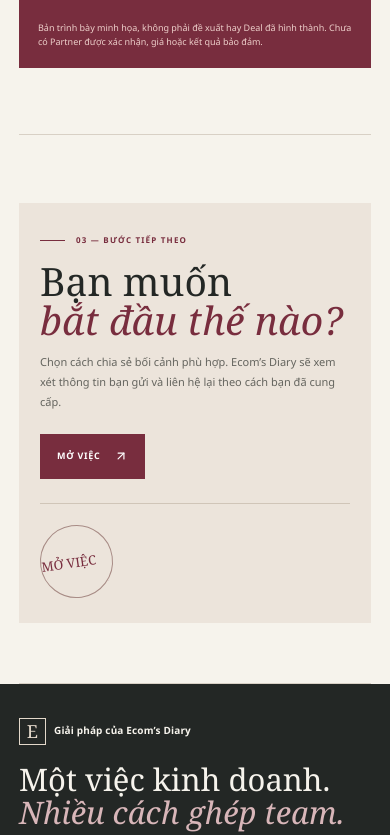
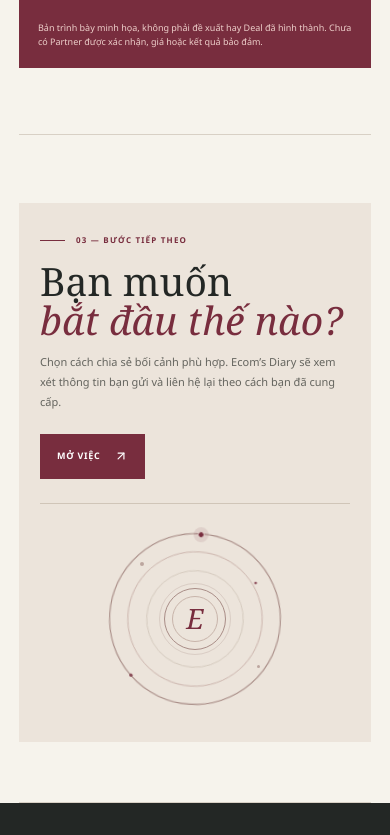
Before and after one commit to themanhhhh/demot10, a Next.js app: page / in a window 390 px wide. Shown: the part 4440-5275 px from the top of the page. Built offline with nearby package versions, Linux system fonts and the light colour scheme.

Commit message:
feat: implement animated orbit feature in StartSection with GSAP integration

```diff
--- a/src/app/globals.css
+++ b/src/app/globals.css
@@ -209,9 +209,28 @@ h1 em, h2 em { color: var(--burgundy); font-weight: 400; letter-spacing: 0; }
 .start-copy .eyebrow { margin-bottom: 19px; }
 .start-copy h2 { margin-bottom: 17px; }
 .start-copy > p:not(.eyebrow) { max-width: 470px; margin-bottom: 22px; color: #64645e; font-size: 13px; line-height: 1.8; }
-.start-aside { min-height: 260px; display: flex; flex-direction: column; align-items: center; justify-content: center; border-left: 1px solid #d0c5b8; }
-.start-seal { width: 117px; height: 117px; margin-bottom: 0; border: 1px solid #a88c86; border-radius: 50%; display: flex; align-items: center; justify-content: center; gap: 5px; color: var(--burgundy); font: 22px var(--serif); transform: rotate(-8deg); }
-.seal-arrow { align-self: flex-end; padding-bottom: 20px; font: 14px var(--sans); }
+.start-aside { min-height: 260px; display: flex; align-items: center; justify-content: center; border-left: 1px solid #d0c5b8; }
+.start-orbit { position: relative; width: min(100%, 280px); aspect-ratio: 1; display: grid; place-items: center; }
+.start-orbit__track { position: absolute; inset: 0; will-change: transform; }
+.start-orbit__svg { width: 100%; height: 100%; overflow: visible; }
+.start-orbit__ring { fill: none; stroke: #a88c86; stroke-width: 1; stroke-dasharray: 1 1; vector-effect: non-scaling-stroke; }
+.start-orbit__ring--outer { stroke: #a88c86; stroke-width: 1.1; }
+.start-orbit__ring--middle { stroke: #c5aaa3; stroke-width: .8; }
+.start-orbit__ring--inner { stroke: #d0c5b8; stroke-width: .8; }
+.start-orbit__node { fill: var(--burgundy); opacity: .76; }
+.start-orbit__satellite { position: absolute; top: 5.3%; left: calc(50% - 4px); width: 8px; height: 8px; border: 1px solid #ece4db; border-radius: 50%; background: var(--burgundy); box-shadow: 0 0 0 4px #782d3e1c; }
+.start-orbit__core { position: absolute; inset: 50% auto auto 50%; width: 82px; aspect-ratio: 1; border: 1px solid #a88c86; border-radius: 50%; display: grid; place-items: center; background: #ece4db; color: var(--burgundy); font: italic 35px/.9 var(--serif); transform: translate(-50%, -50%); }
+.start-orbit__core::before, .start-orbit__core::after { position: absolute; inset: 7px; border: 1px solid #c8b4aa; border-radius: 50%; content: ""; }
+.start-orbit__core::after { inset: -6px; border-color: #a88c8645; }
+.start-orbit__core-mark { display: inline-block; }
+.start-orbit__glint { position: absolute; width: 4px; height: 4px; border-radius: 50%; background: #a88c86; opacity: .7; }
+.start-orbit__glint--one { top: 21%; left: 22%; }
+.start-orbit__glint--two { right: 17%; bottom: 25%; width: 3px; height: 3px; }
+.start-orbit.is-active .start-orbit__satellite { animation: orbit-satellite-pulse 2.8s ease-in-out infinite; }
+.start-orbit.is-active .start-orbit__glint--one { animation: orbit-glint 3.4s ease-in-out infinite; }
+.start-orbit.is-active .start-orbit__glint--two { animation: orbit-glint 3.4s 1.2s ease-in-out infinite; }
+@keyframes orbit-satellite-pulse { 50% { box-shadow: 0 0 0 7px #782d3e0c; } }
+@keyframes orbit-glint { 50% { opacity: .25; transform: scale(.65); } }
 
 .site-footer { width: 100%; margin: 0; padding: 50px max(48px, calc((100% - 1280px) / 2)); background: var(--ink); color: var(--ivory); }
 .footer-main { width: min(100%, 1280px); margin-inline: auto; display: grid; grid-template-columns: minmax(0, 1.2fr) minmax(150px, .65fr) minmax(185px, .8fr) minmax(190px, .8fr); gap: clamp(18px, 3vw, 48px); }
@@ -447,9 +466,10 @@ h1 em, h2 em { color: var(--burgundy); font-weight: 400; letter-spacing: 0; }
   .start-copy .eyebrow { margin-bottom: 15px; }
   .start-copy h2 { margin-bottom: 13px; }
   .start-copy > p:not(.eyebrow) { font-size: 11px; }
-  .start-aside { min-height: 0; padding-top: 21px; border-top: 1px solid #d0c5b8; border-left: 0; flex-direction: row; justify-content: flex-start; gap: 18px; }
-  .start-seal { width: 73px; height: 73px; margin: 0; gap: 3px; font-size: 13px; }
-  .seal-arrow { padding-bottom: 12px; font-size: 10px; }
+  .start-aside { min-height: 0; padding-top: 17px; border-top: 1px solid #d0c5b8; border-left: 0; }
+  .start-orbit { width: min(100%, 196px); }
+  .start-orbit__core { width: 62px; font-size: 28px; }
+  .start-orbit__satellite { width: 7px; height: 7px; left: calc(50% - 3.5px); }
   .site-footer { padding: 34px 19px 14px; }
   .footer-main { grid-template-columns: 1fr; gap: 24px; padding-bottom: 24px; }
   .footer-identity { grid-column: auto; }
--- a/src/components/landing-page.tsx
+++ b/src/components/landing-page.tsx
@@ -4,6 +4,7 @@ import { lazy, Suspense, useContext, useReducer, useRef, useState } from "react"
 import type { ComponentPropsWithoutRef, KeyboardEvent, ReactNode } from "react";
 import Image from "next/image";
 import gsap from "gsap";
+import { ScrollTrigger } from "gsap/ScrollTrigger";
 import { useGSAP } from "@gsap/react";
 import {
   ArrowDown,
@@ -25,6 +26,8 @@ import { DialogFocusContext } from "@/contexts/dialog-focus-context";
 import { usePointerSpotlight } from "@/hooks/use-pointer-spotlight";
 
 const StartDialogContent = lazy(() => import("@/components/start-dialog").then((module) => ({ default: module.StartDialogContent })));
+
+gsap.registerPlugin(ScrollTrigger, useGSAP);
 
 const resources = [
   { id: "inhouse", name: "In-house", type: "NỘI LỰC", detail: "Người hiểu sản phẩm, khách hàng và nhịp vận hành bên trong doanh nghiệp.", tag: "Nền tảng bạn đang có", symbol: "◒" },
@@ -458,7 +461,67 @@ function FlowSection({
 }
 
 function StartSection() {
-  const startPanelRef = useScrollReveal<HTMLDivElement>(".start-copy > *, .start-seal");
+  const startPanelRef = useScrollReveal<HTMLDivElement>(".start-copy > *");
+  const startOrbitRef = useRef<HTMLDivElement>(null);
+
+  useGSAP(() => {
+    const orbit = startOrbitRef.current;
+    if (!orbit) return;
+
+    const track = orbit.querySelector<HTMLElement>(".start-orbit__track");
+    const rings = orbit.querySelectorAll<SVGCircleElement>(".start-orbit__ring");
+    const core = orbit.querySelector<HTMLElement>(".start-orbit__core-mark");
+    if (!track || !rings.length || !core) return;
+
+    const media = gsap.matchMedia();
+    media.add("(prefers-reduced-motion: no-preference)", () => {
+      const intro = gsap.timeline({
+        scrollTrigger: {
+          trigger: orbit,
+          start: "top 82%",
+          once: true,
+        },
+      });
+
+      intro
+        .fromTo(
+          rings,
+          { strokeDashoffset: 1, autoAlpha: 0 },
+          { strokeDashoffset: 0, autoAlpha: 1, duration: 1.05, stagger: 0.16, ease: "power2.out" },
+        )
+        .fromTo(core, { scale: 0.78, autoAlpha: 0 }, { scale: 1, autoAlpha: 1, duration: 0.6, ease: "back.out(1.5)" }, "-=0.55");
+
+      const rotation = gsap.to(track, {
+        rotation: 360,
+        duration: 34,
+        ease: "none",
+        repeat: -1,
+        paused: true,
+        transformOrigin: "50% 50%",
+      });
+
+      const visibility = ScrollTrigger.create({
+        trigger: orbit,
+        start: "top bottom",
+        end: "bottom top",
+        onToggle: ({ isActive }) => {
+          orbit.classList.toggle("is-active", isActive);
+          if (isActive) rotation.play();
+          else rotation.pause();
+        },
+      });
+      if (visibility.isActive) rotation.play();
+
+      return () => {
+        orbit.classList.remove("is-active");
+        visibility.kill();
+        rotation.kill();
+        intro.kill();
+      };
+    });
+
+    return () => media.revert();
+  }, { scope: startOrbitRef });
 
   return (
     <section className="start-section section-wrap section-pad" id="start" aria-labelledby="start-title">
@@ -469,8 +532,23 @@ function StartSection() {
           <p>Chọn cách chia sẻ bối cảnh phù hợp. Ecom’s Diary sẽ xem xét thông tin bạn gửi và liên hệ lại theo cách bạn đã cung cấp.</p>
           <WorkTrigger>Mở việc <ArrowUpRight aria-hidden="true" size={14} /></WorkTrigger>
         </div>
-        <div className="start-aside">
-          <div className="start-seal" aria-hidden="true"><span>MỞ</span><span>VIỆC</span><ArrowUpRight className="seal-arrow" size={13} /></div>
+        <div className="start-aside" aria-hidden="true">
+          <div className="start-orbit" ref={startOrbitRef}>
+            <div className="start-orbit__track">
+              <svg className="start-orbit__svg" viewBox="0 0 280 280" focusable="false">
+                <circle className="start-orbit__ring start-orbit__ring--outer" cx="140" cy="140" r="122" pathLength="1" />
+                <circle className="start-orbit__ring start-orbit__ring--middle" cx="140" cy="140" r="96" pathLength="1" />
+                <circle className="start-orbit__ring start-orbit__ring--inner" cx="140" cy="140" r="69" pathLength="1" />
+                <circle className="start-orbit__node start-orbit__node--north" cx="140" cy="18" r="3" />
+                <circle className="start-orbit__node start-orbit__node--southwest" cx="54" cy="226" r="2.5" />
+                <circle className="start-orbit__node start-orbit__node--northeast" cx="223" cy="83" r="2" />
+              </svg>
+              <span className="start-orbit__satellite" />
+            </div>
+            <div className="start-orbit__core"><span className="start-orbit__core-mark">E</span></div>
+            <span className="start-orbit__glint start-orbit__glint--one" />
+            <span className="start-orbit__glint start-orbit__glint--two" />
+          </div>
         </div>
       </div>
     </section>
```
